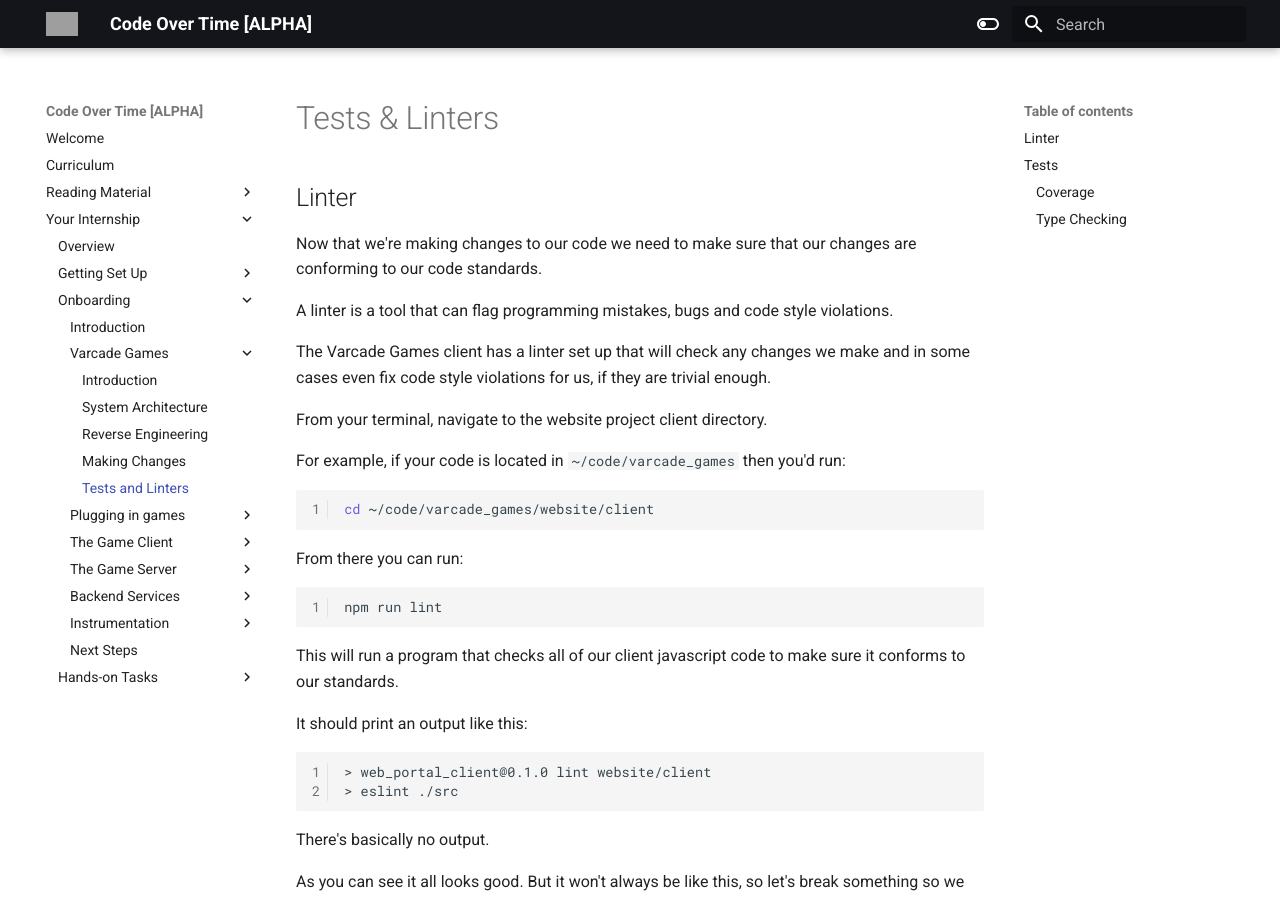
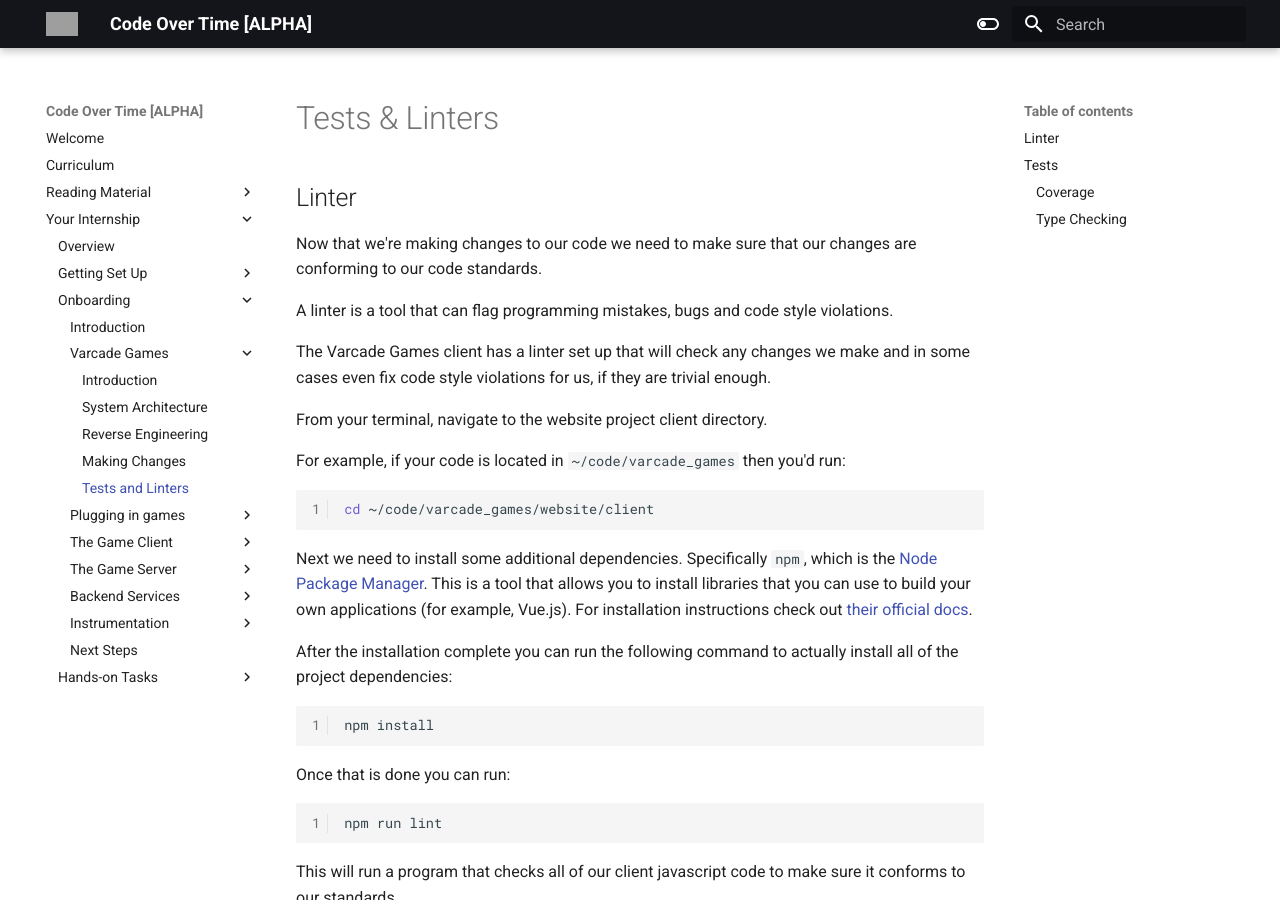
Before and after one commit to Code-Over-Time/varcade_games, an MkDocs documentation site: the page built from docs/onboarding/varcade_games/tests_and_linters.md, in a window 1280 px wide and 900 px high. Built offline with MkDocs 1.6.1 and Material for MkDocs 9.7.7, drawn with Linux system fonts in a browser that asks for light colours; grey boxes are pictures that could not be loaded.

Commit message:
docs(codeovertime): Add npm installation instructions to the onboarding Tests & Linters docs

````diff
--- a/docs/onboarding/varcade_games/tests_and_linters.md
+++ b/docs/onboarding/varcade_games/tests_and_linters.md
@@ -16,7 +16,15 @@ For example, if your code is located in `~/code/varcade_games` then you'd run:
 cd ~/code/varcade_games/website/client
 ```
 
-From there you can run:
+Next we need to install some additional dependencies. Specifically `npm`, which is the [Node Package Manager](https://www.npmjs.com/). This is a tool that allows you to install libraries that you can use to build your own applications (for example, Vue.js). For installation instructions check out [their official docs](https://docs.npmjs.com/cli/).
+
+After the installation complete you can run the following command to actually install all of the project dependencies:
+
+```bash
+npm install
+```
+
+Once that is done you can run:
 
 ```bash
 npm run lint
````
